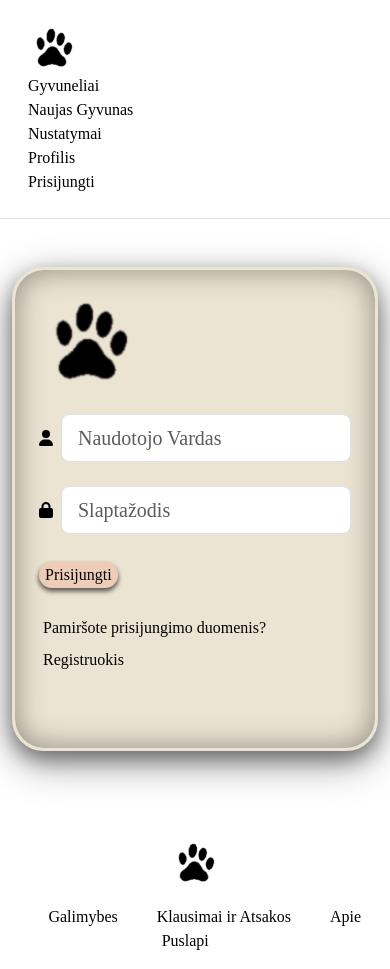
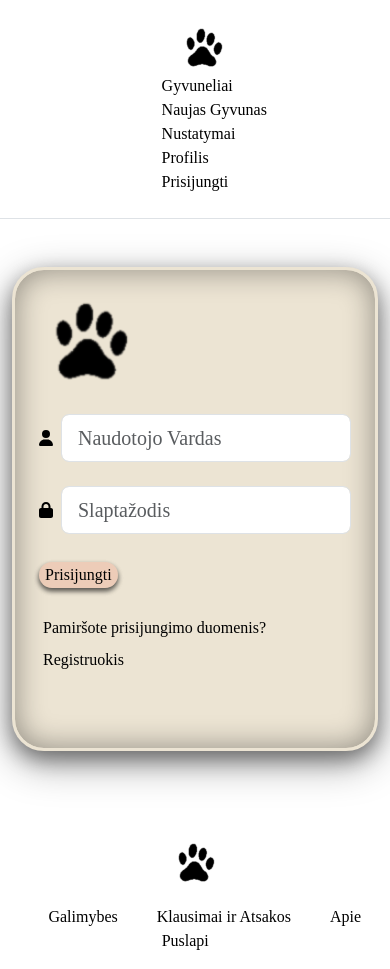
Before and after one commit to odilijus-grinkas/pet_adoption, a React (Vite) app in the folder client/: page /Login in a window 390 px wide. Built offline with nearby package versions, Linux system fonts and the light colour scheme; a web font is replaced by a local one.

Commit message:
converted px on media to rem

```diff
--- a/client/src/components/auth/header/header.scss
+++ b/client/src/components/auth/header/header.scss
@@ -3,20 +3,28 @@
     flex-direction: column;
 }
 
-
-a{
+a {
     text-decoration: none;
     color: black;
 }
 
-a:hover{
+a:hover {
     color: darkviolet;
 }
 
-@media screen and (max-width: 767px) and ( min-width:451px) {
-.nav {margin: 5%;}}
+@media screen and (max-width: 48rem) and (min-width: 28rem) {
+    .nav {
+        margin: 5%;
+    }
+}
 
-@media screen and (max-width: 450px) {
-    .logo-nav {justify-content: center;}
-    .nav {width: 100%;}
+@media screen and (max-width: 28rem) {
+    .logo-nav {
+        margin-left: 45%;
+    }
+
+    .nav {
+        margin-left: 40%;
+        width: 100%;
+    }
 }
```
